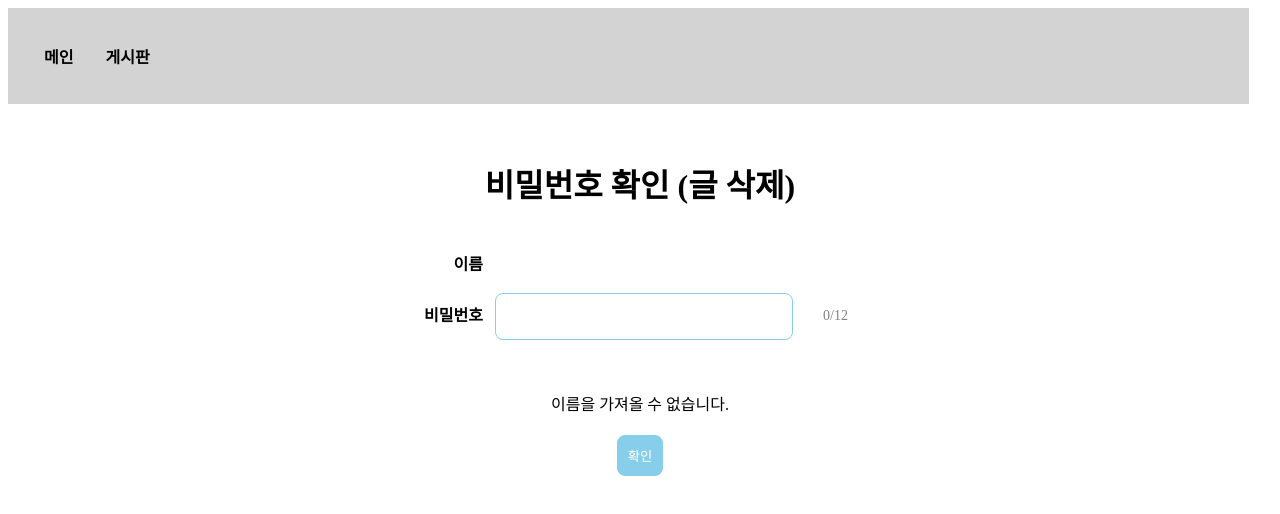
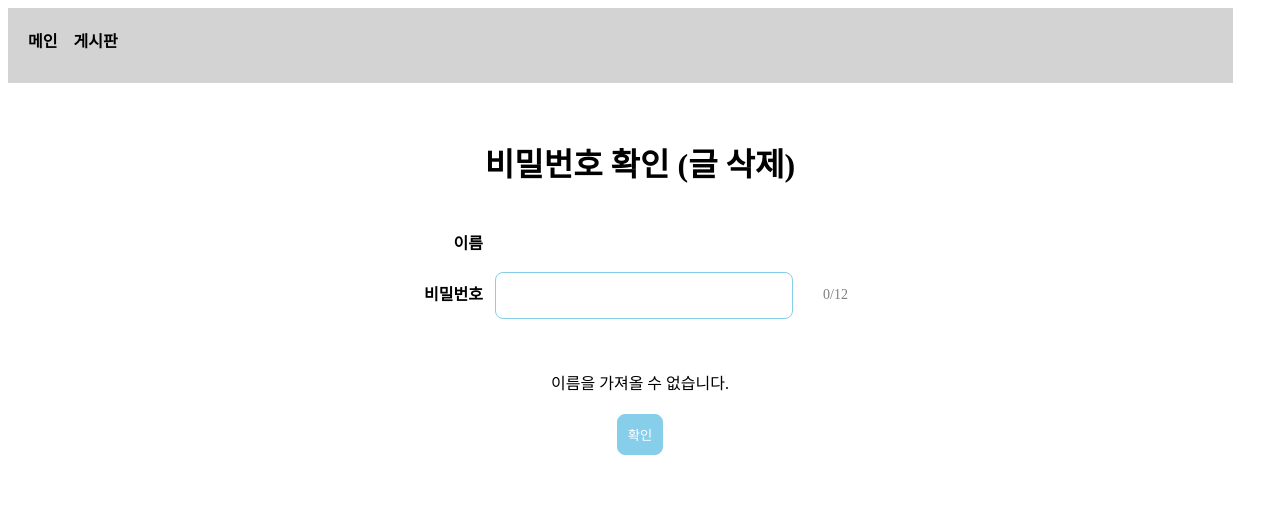
Before and after one commit to hjinn0813/board-test, a React (Create React App) app: page /valid_pw/1 in a window 1280 px wide. Shown: the top 514 px of the page. Built offline with nearby package versions, Linux system fonts and the light colour scheme; no server answers; a web font is replaced by a local one.

Commit message:
비번입력창 주석 추가, 헤더 디자인 추가

```diff
--- a/src/pages/Password.jsx
+++ b/src/pages/Password.jsx
@@ -57,6 +57,7 @@ export default function Password() {
       });
 
       if (resp.data.success) {
+        // 백엔드 엔드포인트의 pwd_context.verify() 결과가 여기로 전달
         if (mode === 'edit') {
           navigate(`/edit/${id}`);
         } else if (mode === 'delete') {
--- a/src/style/Header.scss
+++ b/src/style/Header.scss
@@ -6,7 +6,7 @@ header {
   display: flex;
   flex-direction: row;
   background-color: lightgrey;
-  padding: 20px;
+  padding: 12px;
 }
 
 .header-link {
@@ -19,7 +19,30 @@ header {
 }
 .header-txt {
   font-weight: 600;
+
+  &:hover {
+    color: white;
+  }
+
+  // hover underline
+  &::after {
+    content: '';
+    position: relative;
+    display: block;
+    border-bottom: 3px solid white;
+    transition: width 250ms ease-out;
+    left: auto;
+    right: 0;
+    width: 0;
+    padding: 0.25rem 0;
+  }
+
+  &:hover::after {
+    width: 100%;
+    left: 0;
+    right: auto;
+  }
 }
 .header-btns {
-  margin: 1rem;
+  margin: 0.5rem;
 }
```
